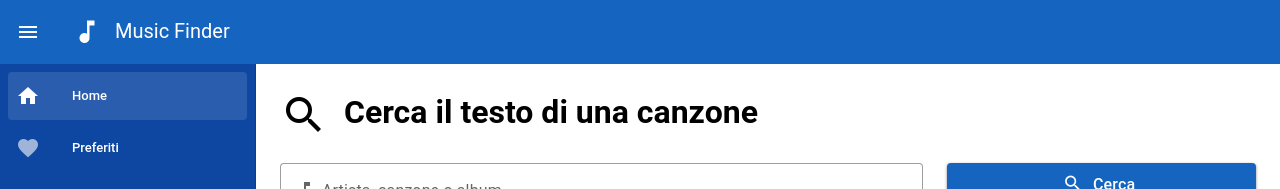
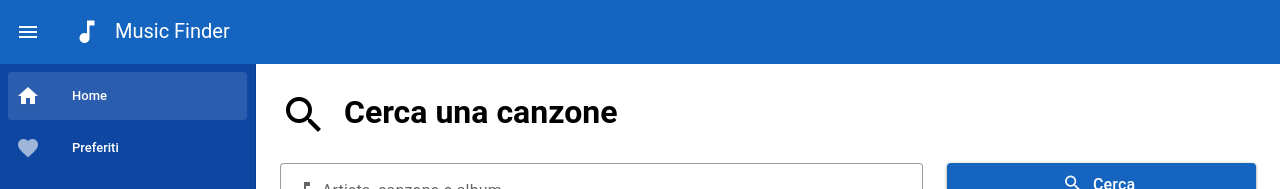
Before and after one commit to mrtrss925-dot/LyricSearch, a Vue app: page / in a window 1280 px wide. Shown: the top 189 px of the page. Built offline with nearby package versions, Linux system fonts and the light colour scheme; no server answers; the database is empty; sample sign-in values are in the browser's storage.

Commit message:
modifica 2

```diff
--- a/src/views/Home.vue
+++ b/src/views/Home.vue
@@ -38,7 +38,7 @@ async function search() {
 <template>
   <h1 class="text-h4 mb-6">
     <v-icon icon="mdi-magnify" class="me-2"></v-icon>
-    Cerca il testo di una canzone
+    Cerca una canzone
   </h1>
 
   <v-row class="mb-6">
```
